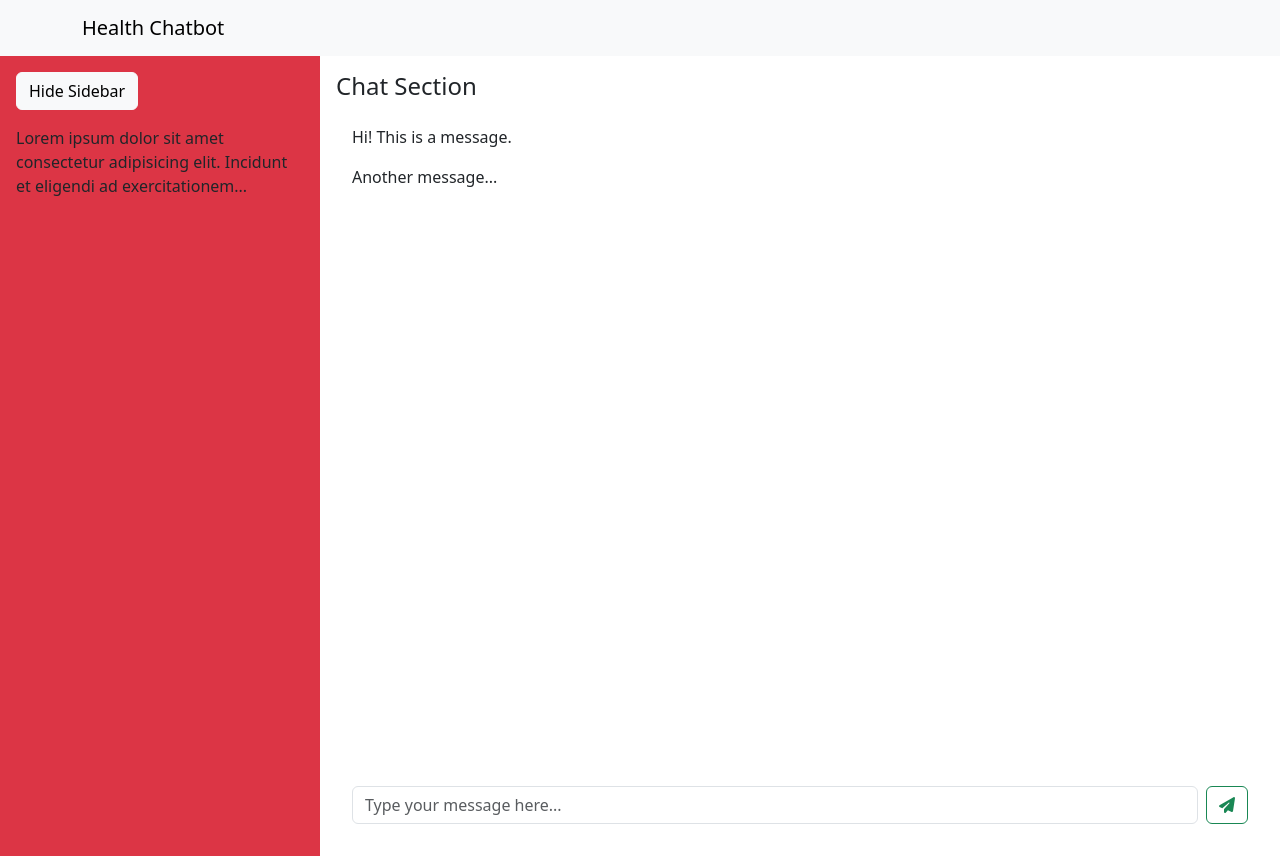
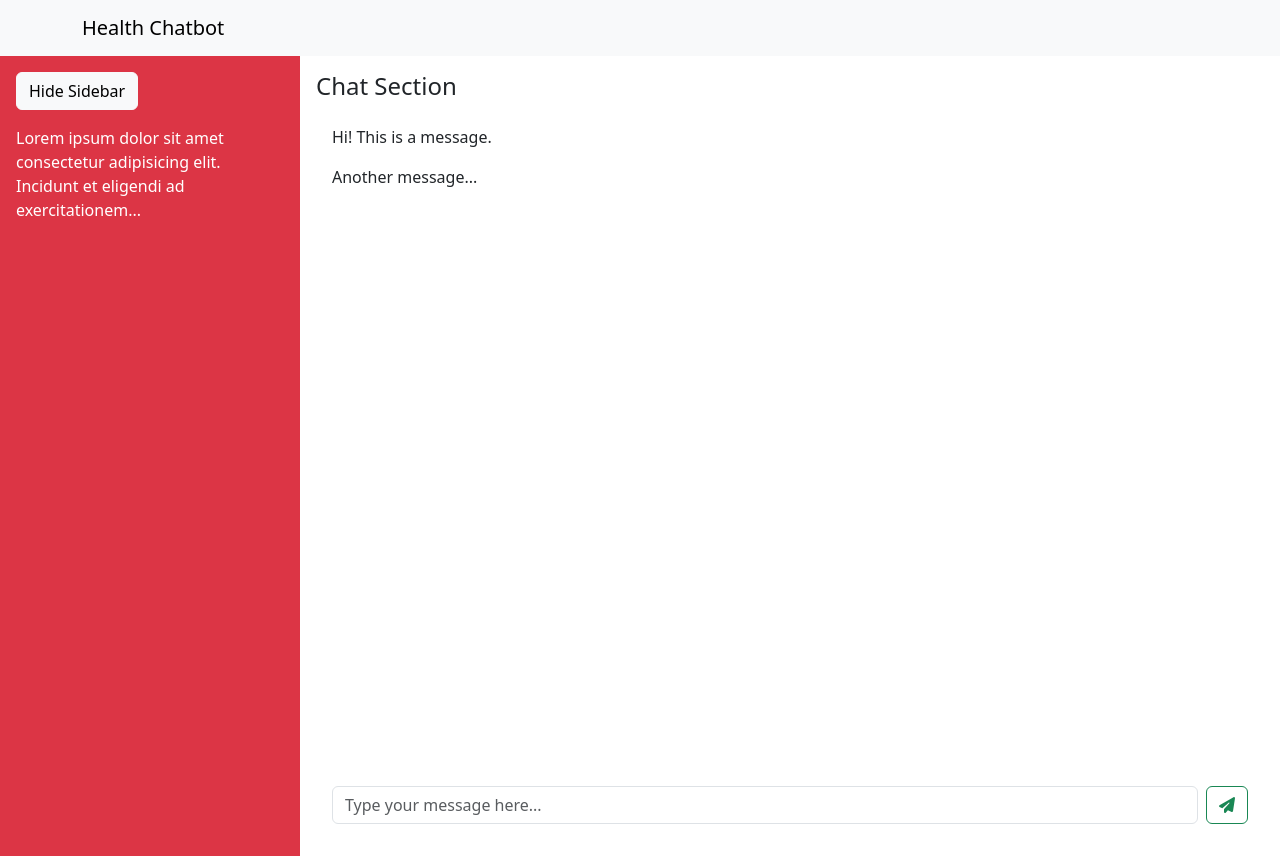
Before and after one commit to RudraNiraj116/Health-Chatbot, a React (Vite) app in the folder frontend/: page / in a window 1280 px wide. Built offline with nearby package versions, Linux system fonts and the light colour scheme.

Commit message:
fix: remove grid system and saparates components

```diff
--- /dev/null
+++ b/frontend/src/components/ChatSection.jsx
@@ -0,0 +1,33 @@
+import ChatArea from "./ChatArea";
+
+const ChatSection = ({ showSidebar, onToggleSidebar }) => {
+  return (
+    <div
+      className="flex-grow-1 p-3 d-flex flex-column"
+      style={{ height: "100vh" }}
+    >
+      {!showSidebar && (
+        <button
+          className="btn btn-dark mb-3"
+          onClick={onToggleSidebar}
+          style={{ width: "fit-content" }}
+        >
+          Show Sidebar
+        </button>
+      )}
+
+      <h4>Chat Section</h4>
+
+      <div className="bg-white p-3 rounded flex-grow-1 d-flex flex-column">
+        <div className="flex-grow-1 mb-3 overflow-auto">
+          <p>Hi! This is a message.</p>
+          <p>Another message...</p>
+        </div>
+
+        <ChatArea />
+      </div>
+    </div>
+  );
+};
+
+export default ChatSection;
--- a/frontend/src/components/Mainarea.jsx
+++ b/frontend/src/components/Mainarea.jsx
@@ -1,63 +1,17 @@
 import { useState } from "react";
-import ChatArea from "../components/ChatArea";
+import Sidebar from "./Sidebar";
+import ChatSection from "./ChatSection";
 
 const Mainarea = () => {
   const [sidebarOpen, setSidebarOpen] = useState(true);
 
-  const toggleSidebar = () => {
-    setSidebarOpen(!sidebarOpen);
-  };
+  const toggleSidebar = () => setSidebarOpen(!sidebarOpen);
 
   return (
-    <>
-      <div className="container-fluid">
-        <div className="row">
-          {/* Sidebar */}
-          {sidebarOpen && (
-            <div className="col-md-3 bg-danger vh-100 p-3">
-              <button className="btn btn-light mb-3" onClick={toggleSidebar}>
-                Hide Sidebar
-              </button>
-              <p>
-                Lorem ipsum dolor sit amet consectetur adipisicing elit.
-                Incidunt et eligendi ad exercitationem...
-              </p>
-            </div>
-          )}
-
-          {/* Chat Section */}
-          <div
-            className={`${
-              sidebarOpen ? "col-md-9" : "col-md-12"
-            } vh-100 p-3 d-flex flex-column`}
-          >
-            {!sidebarOpen && (
-              <button className="btn btn-dark mb-3" onClick={toggleSidebar}>
-                Show Sidebar
-              </button>
-            )}
-
-            <h4>Chat Section</h4>
-
-            {/* Chat container with scrollable messages and fixed input */}
-            <div className="bg-white p-3 rounded flex-grow-1 d-flex flex-column">
-              {/* Scrollable message area */}
-              <div
-                className="flex-grow-1 mb-3 overflow-auto"
-                style={{ maxHeight: "100%" }}
-              >
-                {/* Chat messages can go here */}
-                <p>Hi! This is a message.</p>
-                <p>Another message...</p>
-              </div>
-
-              {/* Input box at bottom */}
-              <ChatArea />
-            </div>
-          </div>
-        </div>
-      </div>
-    </>
+    <div className="d-flex" style={{ height: "100vh", width: "100%" }}>
+      {sidebarOpen && <Sidebar onToggle={toggleSidebar} />}
+      <ChatSection showSidebar={sidebarOpen} onToggleSidebar={toggleSidebar} />
+    </div>
   );
 };
 
--- /dev/null
+++ b/frontend/src/components/Sidebar.jsx
@@ -0,0 +1,18 @@
+const Sidebar = ({ onToggle }) => {
+  return (
+    <div
+      className="bg-danger text-white p-3"
+      style={{ width: "300px", height: "100vh" }}
+    >
+      <button className="btn btn-light mb-3" onClick={onToggle}>
+        Hide Sidebar
+      </button>
+      <p>
+        Lorem ipsum dolor sit amet consectetur adipisicing elit. Incidunt et
+        eligendi ad exercitationem...
+      </p>
+    </div>
+  );
+};
+
+export default Sidebar;
```
